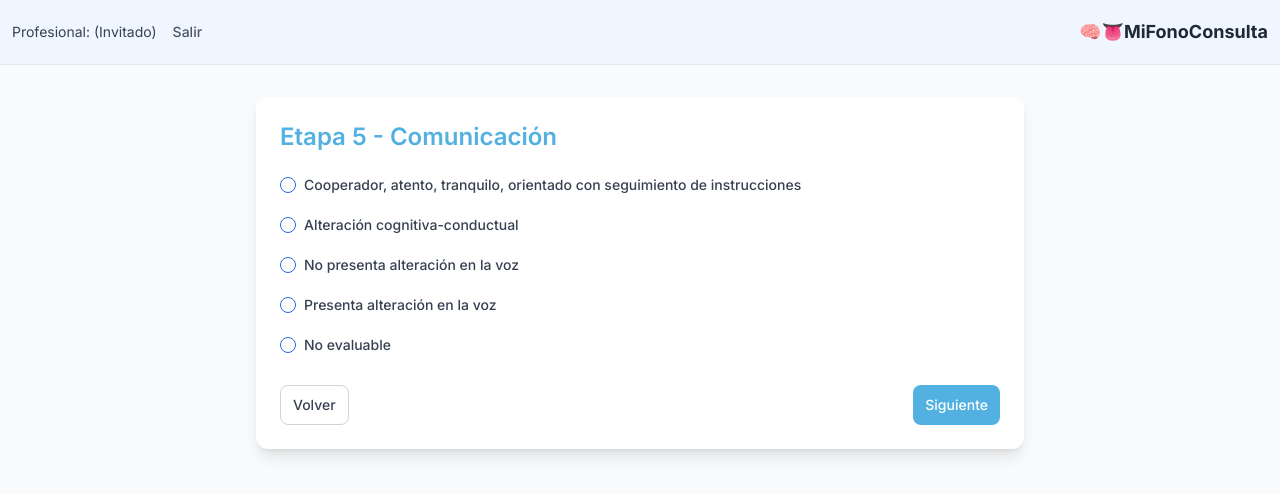
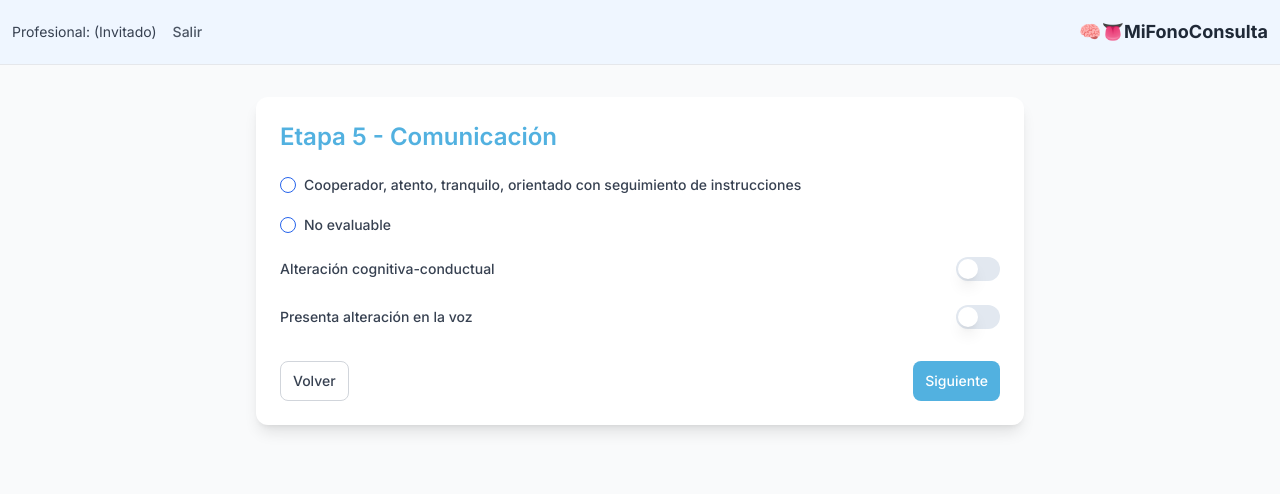
Before and after one commit to tufonoayuda-pixel/eidefo-deglu, a React (Vite) app: page /communication in a window 1280 px wide. Shown: the top 494 px of the page. Built offline with nearby package versions, Linux system fonts and the light colour scheme; sample sign-in values are in the browser's storage.

Commit message:
[dyad] wrote 3 file(s)

```diff
--- a/src/pages/CommunicationPage.tsx
+++ b/src/pages/CommunicationPage.tsx
@@ -4,18 +4,11 @@ import React, { useState } from 'react';
 import { Label } from "@/components/ui/label";
 import { Button } from "@/components/ui/button";
 import { RadioGroup, RadioGroupItem } from "@/components/ui/radio-group";
+import { Switch } from "@/components/ui/switch"; // Import Switch
 import { toast } from 'sonner';
 import Header from '@/components/Header';
-import { useNavigate, useLocation } from 'react-router-dom'; // Import useLocation
-import { CommunicationData, EvaluationData } from '@/types/evaluation'; // Import interfaces
-
-const mainCommunicationOptions = [
-  { value: "cooperador", label: "Cooperador, atento, tranquilo, orientado con seguimiento de instrucciones" },
-  { value: "alteracion_cognitiva_conductual", label: "Alteración cognitiva-conductual" },
-  { value: "no_alteracion_voz", label: "No presenta alteración en la voz" },
-  { value: "si_alteracion_voz", label: "Presenta alteración en la voz" },
-  { value: "no_evaluable", label: "No evaluable" },
-];
+import { useNavigate, useLocation } from 'react-router-dom';
+import { CommunicationData, EvaluationData } from '@/types/evaluation';
 
 const cooperationOptions = ["Cooperador", "Cooperador parcial", "No cooperador"];
 const attentionOptions = ["Atento", "Atento parcial", "Inatento"];
@@ -31,40 +24,99 @@ const voiceAlterationOptions = [
 const CommunicationPage = () => {
   const navigate = useNavigate();
   const location = useLocation();
-  const prevEvaluationData: EvaluationData | undefined = location.state?.evaluationData; // Get previous data
+  const prevEvaluationData: EvaluationData | undefined = location.state?.evaluationData;
 
-  const [mainCommunicationOption, setMainCommunicationOption] = useState<string | undefined>(undefined);
+  // Initialize state from previous data or defaults
+  const [isCooperativeAndOriented, setIsCooperativeAndOriented] = useState(prevEvaluationData?.communication?.isCooperativeAndOriented || false);
+  const [isNotEvaluable, setIsNotEvaluable] = useState(prevEvaluationData?.communication?.isNotEvaluable || false);
+  const [hasCognitiveBehavioralAlteration, setHasCognitiveBehavioralAlteration] = useState(prevEvaluationData?.communication?.hasCognitiveBehavioralAlteration || false);
+  const [hasVoiceAlteration, setHasVoiceAlteration] = useState(prevEvaluationData?.communication?.hasVoiceAlteration || false);
 
-  // States for sub-options under "Alteración cognitiva-conductual"
-  const [selectedCooperation, setSelectedCooperation] = useState<string | undefined>(undefined);
-  const [selectedAttention, setSelectedAttention] = useState<string | undefined>(undefined);
-  const [selectedCalmness, setSelectedCalmness] = useState<string | undefined>(undefined);
-  const [selectedOrientation, setSelectedOrientation] = useState<string | undefined>(undefined);
-  const [selectedInstructionFollowing, setSelectedInstructionFollowing] = useState<string | undefined>(undefined);
+  const [selectedCooperation, setSelectedCooperation] = useState<string | undefined>(prevEvaluationData?.communication?.selectedCooperation);
+  const [selectedAttention, setSelectedAttention] = useState<string | undefined>(prevEvaluationData?.communication?.selectedAttention);
+  const [selectedCalmness, setSelectedCalmness] = useState<string | undefined>(prevEvaluationData?.communication?.selectedCalmness);
+  const [selectedOrientation, setSelectedOrientation] = useState<string | undefined>(prevEvaluationData?.communication?.selectedOrientation);
+  const [selectedInstructionFollowing, setSelectedInstructionFollowing] = useState<string | undefined>(prevEvaluationData?.communication?.selectedInstructionFollowing);
+  const [selectedVoiceAlterationType, setSelectedVoiceAlterationType] = useState<string | undefined>(prevEvaluationData?.communication?.selectedVoiceAlterationType);
 
-  // State for sub-options under "Presenta alteración en la voz"
-  const [selectedVoiceAlterationType, setSelectedVoiceAlterationType] = useState<string | undefined>(undefined);
+  // Helper to manage mutual exclusivity for main states
+  const handleMainStateChange = (stateKey: 'cooperative' | 'notEvaluable', checked: boolean) => {
+    if (stateKey === 'cooperative') {
+      setIsCooperativeAndOriented(checked);
+      if (checked) {
+        setIsNotEvaluable(false);
+        setHasCognitiveBehavioralAlteration(false);
+        setHasVoiceAlteration(false);
+        // Clear sub-options if main state is cooperative
+        setSelectedCooperation(undefined);
+        setSelectedAttention(undefined);
+        setSelectedCalmness(undefined);
+        setSelectedOrientation(undefined);
+        setSelectedInstructionFollowing(undefined);
+        setSelectedVoiceAlterationType(undefined);
+      }
+    } else if (stateKey === 'notEvaluable') {
+      setIsNotEvaluable(checked);
+      if (checked) {
+        setIsCooperativeAndOriented(false);
+        setHasCognitiveBehavioralAlteration(false);
+        setHasVoiceAlteration(false);
+        // Clear sub-options if main state is not evaluable
+        setSelectedCooperation(undefined);
+        setSelectedAttention(undefined);
+        setSelectedCalmness(undefined);
+        setSelectedOrientation(undefined);
+        setSelectedInstructionFollowing(undefined);
+        setSelectedVoiceAlterationType(undefined);
+      }
+    }
+  };
+
+  // Helper to manage mutual exclusivity for alteration switches
+  const handleAlterationSwitchChange = (alterationKey: 'cognitive' | 'voice', checked: boolean) => {
+    if (checked) {
+      setIsCooperativeAndOriented(false);
+      setIsNotEvaluable(false);
+    }
+
+    if (alterationKey === 'cognitive') {
+      setHasCognitiveBehavioralAlteration(checked);
+      if (!checked) {
+        setSelectedCooperation(undefined);
+        setSelectedAttention(undefined);
+        setSelectedCalmness(undefined);
+        setSelectedOrientation(undefined);
+        setSelectedInstructionFollowing(undefined);
+      }
+    } else if (alterationKey === 'voice') {
+      setHasVoiceAlteration(checked);
+      if (!checked) {
+        setSelectedVoiceAlterationType(undefined);
+      }
+    }
+  };
 
   const handleBack = () => {
-    navigate('/consciousness', { state: { evaluationData: prevEvaluationData } }); // Navigate back, passing data
+    navigate('/consciousness', { state: { evaluationData: prevEvaluationData } });
   };
 
   const handleSubmit = (e: React.FormEvent) => {
     e.preventDefault();
 
-    if (!mainCommunicationOption) {
-      toast.error('Por favor, seleccione una opción principal de comunicación.');
+    // Validation logic
+    if (!isCooperativeAndOriented && !isNotEvaluable && !hasCognitiveBehavioralAlteration && !hasVoiceAlteration) {
+      toast.error('Por favor, seleccione al menos una opción de comunicación.');
       return;
     }
 
-    if (mainCommunicationOption === "alteracion_cognitiva_conductual") {
+    if (hasCognitiveBehavioralAlteration) {
       if (!selectedCooperation || !selectedAttention || !selectedCalmness || !selectedOrientation || !selectedInstructionFollowing) {
         toast.error('Por favor, complete todas las sub-opciones de Alteración cognitiva-conductual.');
         return;
       }
     }
 
-    if (mainCommunicationOption === "si_alteracion_voz") {
+    if (hasVoiceAlteration) {
       if (!selectedVoiceAlterationType) {
         toast.error('Por favor, seleccione el tipo de alteración en la voz.');
         return;
@@ -72,23 +124,39 @@ const CommunicationPage = () => {
     }
 
     const currentData: CommunicationData = {
-      mainCommunicationOption,
-      selectedCooperation: mainCommunicationOption === "alteracion_cognitiva_conductual" ? selectedCooperation : undefined,
-      selectedAttention: mainCommunicationOption === "alteracion_cognitiva_conductual" ? selectedAttention : undefined,
-      selectedCalmness: mainCommunicationOption === "alteracion_cognitiva_conductual" ? selectedCalmness : undefined,
-      selectedOrientation: mainCommunicationOption === "alteracion_cognitiva_conductual" ? selectedOrientation : undefined,
-      selectedInstructionFollowing: mainCommunicationOption === "alteracion_cognitiva_conductual" ? selectedInstructionFollowing : undefined,
-      selectedVoiceAlterationType: mainCommunicationOption === "si_alteracion_voz" ? selectedVoiceAlterationType : undefined,
+      isCooperativeAndOriented,
+      isNotEvaluable,
+      hasCognitiveBehavioralAlteration,
+      hasVoiceAlteration,
+      selectedCooperation: hasCognitiveBehavioralAlteration ? selectedCooperation : undefined,
+      selectedAttention: hasCognitiveBehavioralAlteration ? selectedAttention : undefined,
+      selectedCalmness: hasCognitiveBehavioralAlteration ? selectedCalmness : undefined,
+      selectedOrientation: hasCognitiveBehavioralAlteration ? selectedOrientation : undefined,
+      selectedInstructionFollowing: hasCognitiveBehavioralAlteration ? selectedInstructionFollowing : undefined,
+      selectedVoiceAlterationType: hasVoiceAlteration ? selectedVoiceAlterationType : undefined,
     };
 
     const evaluationData: EvaluationData = {
-      ...prevEvaluationData, // Spread previous data
+      ...prevEvaluationData,
       communication: currentData,
     };
 
     toast.success('Etapa 5 - Comunicación completada. Procediendo a la siguiente etapa...');
-    navigate('/orofacial-evaluation', { state: { evaluationData } }); // Pass data to the next page
+    navigate('/orofacial-evaluation', { state: { evaluationData } });
   };
+
+  // Determine if alteration switches should be disabled
+  const areAlterationSwitchesDisabled = isCooperativeAndOriented || isNotEvaluable;
+
+  // Determine the value for the main radio group
+  let mainRadioValue: string | undefined;
+  if (isCooperativeAndOriented) {
+    mainRadioValue = 'cooperative';
+  } else if (isNotEvaluable) {
+    mainRadioValue = 'notEvaluable';
+  } else {
+    mainRadioValue = undefined; // No main radio selected if alterations are active
+  }
 
   return (
     <div className="min-h-screen bg-gray-50">
@@ -98,34 +166,42 @@ const CommunicationPage = () => {
         <h1 className="text-2xl font-semibold text-efodea-blue mb-6">Etapa 5 - Comunicación</h1>
 
         <form onSubmit={handleSubmit}>
-          <div className="mb-6 space-y-4">
+          <div className="mb-6 space-y-6">
+            {/* Main Radio Group for mutually exclusive states */}
             <RadioGroup
               onValueChange={(value) => {
-                setMainCommunicationOption(value);
-                // Clear sub-options if main option changes
-                if (value !== "alteracion_cognitiva_conductual") {
-                  setSelectedCooperation(undefined);
-                  setSelectedAttention(undefined);
-                  setSelectedCalmness(undefined);
-                  setSelectedOrientation(undefined);
-                  setSelectedInstructionFollowing(undefined);
-                }
-                if (value !== "si_alteracion_voz") {
-                  setSelectedVoiceAlterationType(undefined);
+                if (value === 'cooperative') {
+                  handleMainStateChange('cooperative', true);
+                } else if (value === 'notEvaluable') {
+                  handleMainStateChange('notEvaluable', true);
                 }
               }}
-              value={mainCommunicationOption}
+              value={mainRadioValue}
               className="flex flex-col space-y-4"
             >
-              {mainCommunicationOptions.map((option) => (
-                <div key={option.value} className="flex items-center space-x-2">
-                  <RadioGroupItem value={option.value} id={`main-comm-${option.value}`} />
-                  <Label htmlFor={`main-comm-${option.value}`} className="text-gray-700 font-medium">{option.label}</Label>
-                </div>
-              ))}
+              <div className="flex items-center space-x-2">
+                <RadioGroupItem value="cooperative" id="main-comm-cooperative" disabled={hasCognitiveBehavioralAlteration || hasVoiceAlteration} />
+                <Label htmlFor="main-comm-cooperative" className="text-gray-700 font-medium">Cooperador, atento, tranquilo, orientado con seguimiento de instrucciones</Label>
+              </div>
+              <div className="flex items-center space-x-2">
+                <RadioGroupItem value="notEvaluable" id="main-comm-not-evaluable" disabled={hasCognitiveBehavioralAlteration || hasVoiceAlteration} />
+                <Label htmlFor="main-comm-not-evaluable" className="text-gray-700 font-medium">No evaluable</Label>
+              </div>
             </RadioGroup>
 
-            {mainCommunicationOption === "alteracion_cognitiva_conductual" && (
+            {/* Independent Switches for Alterations */}
+            <div className="flex items-center justify-between">
+              <Label htmlFor="hasCognitiveBehavioralAlteration" className="text-gray-700 font-medium">Alteración cognitiva-conductual</Label>
+              <Switch
+                id="hasCognitiveBehavioralAlteration"
+                checked={hasCognitiveBehavioralAlteration}
+                onCheckedChange={(checked) => handleAlterationSwitchChange('cognitive', checked)}
+                disabled={areAlterationSwitchesDisabled}
+                className="data-[state=checked]:bg-efodea-blue"
+              />
+            </div>
+
+            {hasCognitiveBehavioralAlteration && (
               <div className="ml-8 mt-4 space-y-4 p-4 border rounded-lg bg-gray-50">
                 <h3 className="text-lg font-semibold text-gray-800 mb-2">Detalle de Alteración cognitiva-conductual:</h3>
 
@@ -191,7 +267,18 @@ const CommunicationPage = () => {
               </div>
             )}
 
-            {mainCommunicationOption === "si_alteracion_voz" && (
+            <div className="flex items-center justify-between">
+              <Label htmlFor="hasVoiceAlteration" className="text-gray-700 font-medium">Presenta alteración en la voz</Label>
+              <Switch
+                id="hasVoiceAlteration"
+                checked={hasVoiceAlteration}
+                onCheckedChange={(checked) => handleAlterationSwitchChange('voice', checked)}
+                disabled={areAlterationSwitchesDisabled}
+                className="data-[state=checked]:bg-efodea-blue"
+              />
+            </div>
+
+            {hasVoiceAlteration && (
               <div className="ml-8 mt-4 space-y-2 p-4 border rounded-lg bg-gray-50">
                 <h3 className="text-lg font-semibold text-gray-800 mb-2">Tipo de Alteración en la Voz:</h3>
                 <RadioGroup onValueChange={setSelectedVoiceAlterationType} value={selectedVoiceAlterationType} className="flex flex-col space-y-2">
--- a/src/pages/SummaryPage.tsx
+++ b/src/pages/SummaryPage.tsx
@@ -278,10 +278,15 @@ const SummaryPage = () => {
             <div className="mb-8 p-4 border rounded-lg bg-red-50">
               <h2 className="text-xl font-bold text-gray-800 mb-3">Etapa 5 - Comunicación</h2>
               <ul className="list-disc list-inside space-y-1 text-gray-700">
-                {evaluationData.communication.mainCommunicationOption && (
-                  <li><span className="font-medium">Opción principal de comunicación:</span> {renderString(evaluationData.communication.mainCommunicationOption)}</li>
+                {evaluationData.communication.isCooperativeAndOriented && (
+                  <li><span className="font-medium">Estado principal:</span> Cooperador, atento, tranquilo, orientado con seguimiento de instrucciones</li>
                 )}
-                {evaluationData.communication.mainCommunicationOption === "alteracion_cognitiva_conductual" && (
+                {evaluationData.communication.isNotEvaluable && (
+                  <li><span className="font-medium">Estado principal:</span> No evaluable</li>
+                )}
+                {evaluationData.communication.hasCognitiveBehavioralAlteration && (
+                  <>
+                    <li><span className="font-medium">Alteración cognitiva-conductual:</span> {renderBoolean(evaluationData.communication.hasCognitiveBehavioralAlteration)}</li>
                     <ul className="list-disc list-inside ml-4 space-y-1 text-gray-600">
                       {evaluationData.communication.selectedCooperation && <li><span className="font-medium">Cooperación:</span> {renderString(evaluationData.communication.selectedCooperation)}</li>}
                       {evaluationData.communication.selectedAttention && <li><span className="font-medium">Atención:</span> {renderString(evaluationData.communication.selectedAttention)}</li>}
@@ -289,9 +294,17 @@ const SummaryPage = () => {
                       {evaluationData.communication.selectedOrientation && <li><span className="font-medium">Orientación:</span> {renderString(evaluationData.communication.selectedOrientation)}</li>}
                       {evaluationData.communication.selectedInstructionFollowing && <li><span className="font-medium">Seguimiento de Instrucciones:</span> {renderString(evaluationData.communication.selectedInstructionFollowing)}</li>}
                     </ul>
+                  </>
                 )}
-                {evaluationData.communication.mainCommunicationOption === "si_alteracion_voz" && evaluationData.communication.selectedVoiceAlterationType && (
+                {evaluationData.communication.hasVoiceAlteration && (
+                  <>
+                    <li><span className="font-medium">Presenta alteración en la voz:</span> {renderBoolean(evaluationData.communication.hasVoiceAlteration)}</li>
+                    {evaluationData.communication.selectedVoiceAlterationType && (
+                      <ul className="list-disc list-inside ml-4 space-y-1 text-gray-600">
                         <li><span className="font-medium">Tipo de alteración en la voz:</span> {renderString(evaluationData.communication.selectedVoiceAlterationType)}</li>
+                      </ul>
+                    )}
+                  </>
                 )}
               </ul>
             </div>
@@ -796,14 +809,6 @@ const SummaryPage = () => {
           </Button>
           <Button
             type="button"
-            variant="outline"
-            onClick={handlePrintPage}
-            className="p-3 border border-gray-300 rounded-lg text-gray-700 hover:bg-gray-100 transition-colors"
-          >
-            Imprimir
-          </Button>
-          <Button
-            type="button"
             onClick={handleFinishEvaluation}
             className="p-3 bg-efodea-blue text-white font-medium rounded-lg hover:bg-efodea-blue-hover transition-colors"
           >
--- a/src/types/evaluation.ts
+++ b/src/types/evaluation.ts
@@ -30,7 +30,10 @@ export interface ConsciousnessData {
 }
 
 export interface CommunicationData {
-  mainCommunicationOption: string | undefined;
+  isCooperativeAndOriented: boolean; // New: Replaces 'cooperador' radio option
+  isNotEvaluable: boolean; // New: Replaces 'no_evaluable' radio option
+  hasCognitiveBehavioralAlteration: boolean; // New: Allows independent selection
+  hasVoiceAlteration: boolean; // New: Allows independent selection
   selectedCooperation: string | undefined;
   selectedAttention: string | undefined;
   selectedCalmness: string | undefined;
```
Lines whose indentation alone changed are shown as unchanged.
